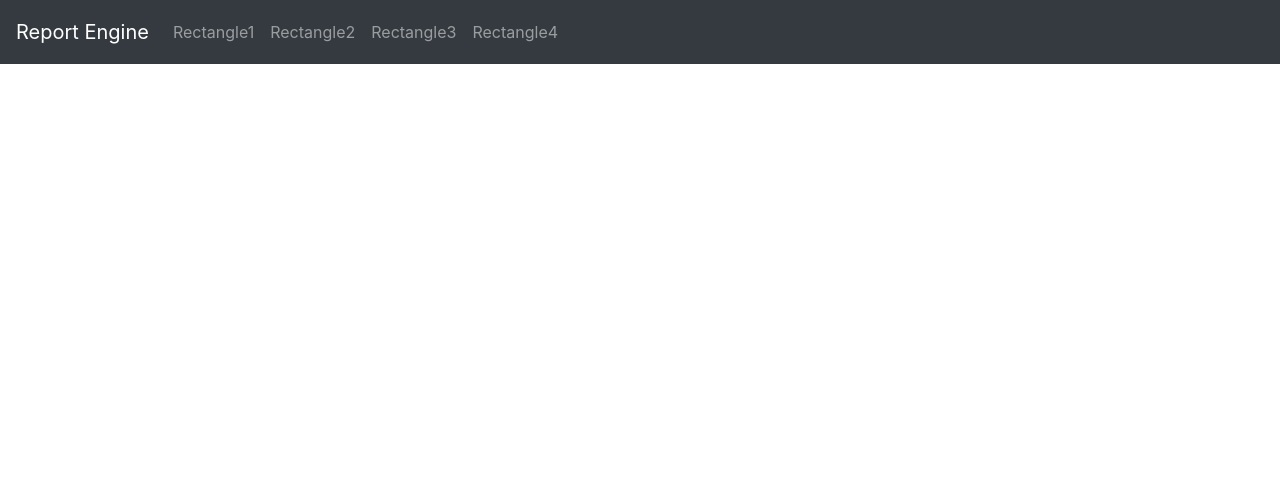
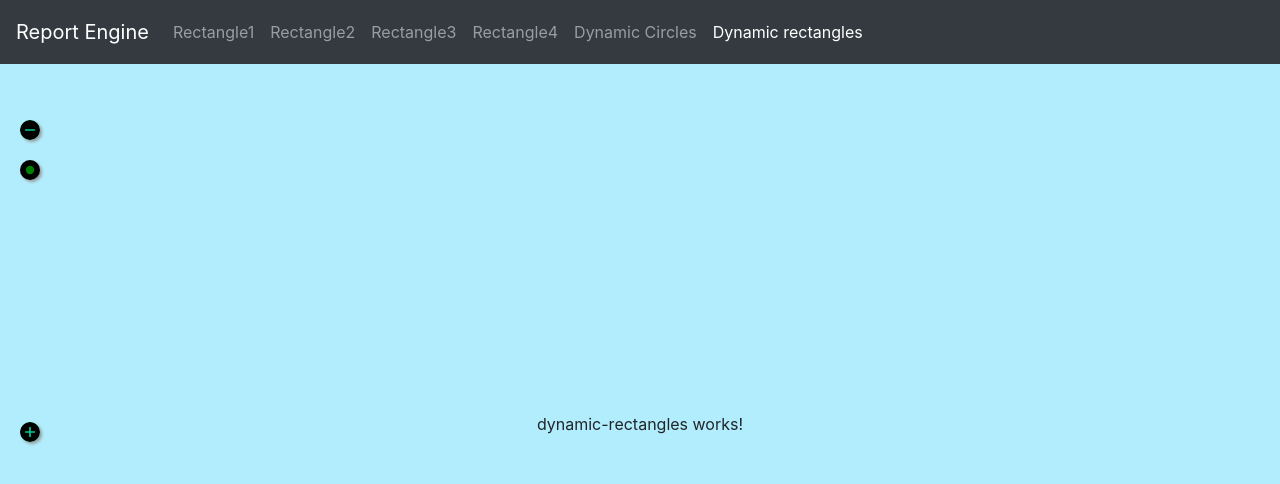
Before and after one commit to rajithabandara/redemo, an Angular app in the folder client/: page /reportengine/dynamicRectangle in a window 1280 px wide. Before the commit this address led to /. Shown: the top 484 px of the page. Built offline with nearby package versions, Linux system fonts and the light colour scheme.

Commit message:
Added dynamic components and routing

```diff
--- a/client/src/app/app-routing.module.ts
+++ b/client/src/app/app-routing.module.ts
@@ -5,6 +5,8 @@
 import { Rectangle2Component } from './components/report-engine/rectangle2/rectangle2.component';
 import { Rectangle3Component } from './components/report-engine/rectangle3/rectangle3.component';
 import { Rectangle4Component } from './components/report-engine/rectangle4/rectangle4.component';
+import { DynamicRectanglesComponent } from './components/report-engine/dynamic-rectangles/dynamic-rectangles.component';
+import { DynamicCirclesComponent } from './components/report-engine/dynamic-circles/dynamic-circles.component';
 
 const routes: Routes = [
   {
@@ -15,6 +17,8 @@
       { path: 'rectangle2', component: Rectangle2Component },
       { path: 'rectangle3', component: Rectangle3Component },
       { path: 'rectangle4', component: Rectangle4Component },
+      { path: 'dynamicCircle', component: DynamicCirclesComponent },
+      { path: 'dynamicRectangle', component: DynamicRectanglesComponent},
     ],
   },
 ];
--- a/client/src/app/app.component.html
+++ b/client/src/app/app.component.html
@@ -46,6 +46,22 @@
           >Rectangle4</a
         >
       </li>
+      <li class="nav-item">
+        <a
+          class="nav-link"
+          [routerLink]="['/reportengine/dynamicCircle']"
+          routerLinkActive="active"
+          >Dynamic Circles</a
+        >
+      </li>
+      <li class="nav-item">
+        <a
+          class="nav-link"
+          [routerLink]="['/reportengine/dynamicRectangle']"
+          routerLinkActive="active"
+          >Dynamic rectangles</a
+        >
+      </li>
     </ul>
     <ul class="navbar-nav"></ul>
   </div>
--- a/client/src/app/app.module.ts
+++ b/client/src/app/app.module.ts
@@ -12,6 +12,9 @@
 
 import { Rectangle4Component } from './components/report-engine/rectangle4/rectangle4.component';
 import { Rectangle3Component } from './components/report-engine/rectangle3/rectangle3.component';
+import { DynamicCirclesComponent } from './components/report-engine/dynamic-circles/dynamic-circles.component';
+import { DynamicRectanglesComponent } from './components/report-engine/dynamic-rectangles/dynamic-rectangles.component';
+
 
 @NgModule({
   declarations: [
@@ -21,6 +24,9 @@
     Rectangle2Component,
     Rectangle4Component,
     Rectangle3Component,
+    DynamicCirclesComponent,
+    DynamicRectanglesComponent,
+
   ],
   imports: [BrowserModule, AppRoutingModule, HttpClientModule],
   providers: [SharedService],
--- /dev/null
+++ b/client/src/app/components/report-engine/dynamic-circles/dynamic-circles.component.html
@@ -0,0 +1 @@
+<p>dynamic-circles works!</p>
--- /dev/null
+++ b/client/src/app/components/report-engine/dynamic-circles/dynamic-circles.component.ts
@@ -0,0 +1,15 @@
+import { Component, OnInit } from '@angular/core';
+
+@Component({
+  selector: 'app-dynamic-circles',
+  templateUrl: './dynamic-circles.component.html',
+  styleUrls: ['./dynamic-circles.component.css']
+})
+export class DynamicCirclesComponent implements OnInit {
+
+  constructor() { }
+
+  ngOnInit(): void {
+  }
+
+}
--- /dev/null
+++ b/client/src/app/components/report-engine/dynamic-rectangles/dynamic-rectangles.component.html
@@ -0,0 +1 @@
+<p>dynamic-rectangles works!</p>
--- /dev/null
+++ b/client/src/app/components/report-engine/dynamic-rectangles/dynamic-rectangles.component.ts
@@ -0,0 +1,15 @@
+import { Component, OnInit } from '@angular/core';
+
+@Component({
+  selector: 'app-dynamic-rectangles',
+  templateUrl: './dynamic-rectangles.component.html',
+  styleUrls: ['./dynamic-rectangles.component.css']
+})
+export class DynamicRectanglesComponent implements OnInit {
+
+  constructor() { }
+
+  ngOnInit(): void {
+  }
+
+}
```
Also changed, not shown: client/src/app/components/report-engine/dynamic-circles/dynamic-circles.component.css (added), client/src/app/components/report-engine/dynamic-rectangles/dynamic-rectangles.component.css (added), 2 other files (tests, documents, lock files or other folders).
